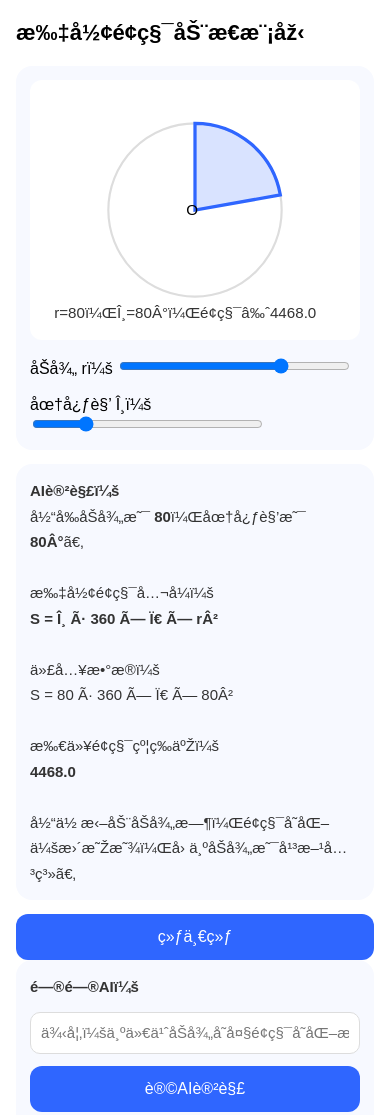
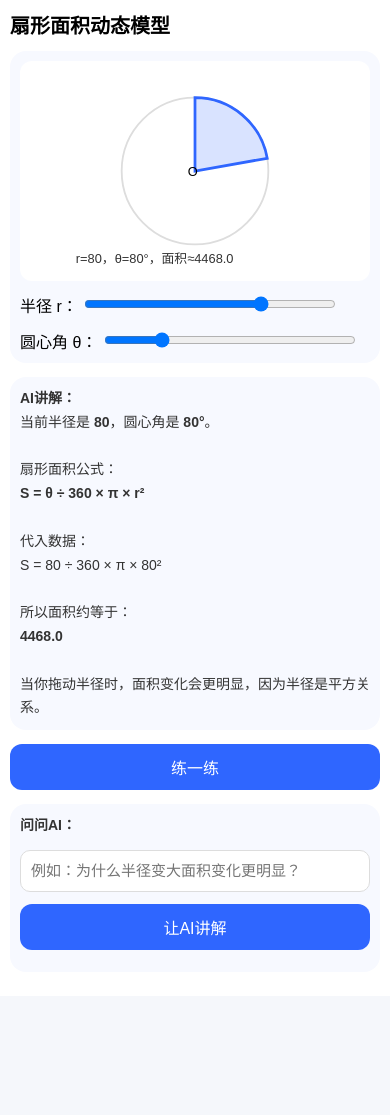
Before and after one commit to caiboduo-create/math-mvp, a website: page index.html in a window 390 px wide. After the commit the page ends 996 px from the top, so only its background shows below. Drawn offline with nearby package versions, Linux system fonts and the light colour scheme.

Commit message:
fix mobile layout

```diff
--- a/index.html
+++ b/index.html
@@ -1,17 +1,62 @@
 <!DOCTYPE html>
 <html>
+<head>
+  <meta charset="utf-8" />
+  <meta name="viewport" content="width=device-width, initial-scale=1.0">
+  <title>AI动态数学课件</title>
   <script src="https://cdn.jsdelivr.net/npm/marked/marked.min.js"></script>
-<head
-  <meta charset="utf-8" />
-  <title>AI动态数学课件</title>
+
   <style>
-    body { margin:0; font-family: Arial, sans-serif; background:#f5f7fb; }
-    .page { max-width:430px; margin:auto; background:white; min-height:100vh; padding:16px; }
-    .title { font-size:22px; font-weight:bold; margin-bottom:12px; }
-    .card { background:#f7f9ff; border-radius:16px; padding:14px; margin-bottom:14px; }
-    .ai { line-height:1.7; font-size:15px; color:#333; }
-    button { width:100%; height:46px; border:0; border-radius:12px; background:#2f66ff; color:white; font-size:16px; }
-    input[type="range"] { width:70%; }
+    body {
+      margin:0;
+      font-family: Arial, sans-serif;
+      background:#f5f7fb;
+    }
+
+    .page {
+      width:100%;
+      max-width:430px;
+      margin:0 auto;
+      background:white;
+      min-height:100vh;
+      padding:12px;
+      box-sizing:border-box;
+    }
+
+    .title {
+      font-size:22px;
+      font-weight:bold;
+      margin-bottom:12px;
+    }
+
+    .card {
+      background:#f7f9ff;
+      border-radius:16px;
+      padding:12px;
+      margin-bottom:14px;
+      box-sizing:border-box;
+    }
+
+    .ai {
+      line-height:1.7;
+      font-size:15px;
+      color:#333;
+    }
+
+    button {
+      width:100%;
+      height:46px;
+      border:0;
+      border-radius:12px;
+      background:#2f66ff;
+      color:white;
+      font-size:16px;
+    }
+
+    input[type="range"] {
+      width:72%;
+    }
+
     .input-box {
       width:100%;
       height:42px;
@@ -22,6 +67,37 @@
       font-size:15px;
       box-sizing:border-box;
     }
+
+    svg {
+      width:100%;
+      height:240px;
+      background:white;
+      border-radius:12px;
+      display:block;
+    }
+
+    @media (max-width:480px) {
+      .page {
+        max-width:none;
+        padding:10px;
+      }
+
+      .title {
+        font-size:20px;
+      }
+
+      .card {
+        padding:10px;
+      }
+
+      svg {
+        height:220px;
+      }
+
+      .ai {
+        font-size:14px;
+      }
+    }
   </style>
 </head>
 
@@ -30,7 +106,7 @@
     <div class="title">扇形面积动态模型</div>
 
     <div class="card">
-      <svg viewBox="0 0 300 240" style="width:100%;height:260px;background:white;border-radius:12px;">
+      <svg viewBox="0 0 300 240">
         <circle cx="150" cy="120" r="80" fill="none" stroke="#ddd" stroke-width="2"/>
         <path id="sector" fill="rgba(47,102,255,0.18)" stroke="#2f66ff" stroke-width="3"/>
         <text x="142" y="125" font-size="14">O</text>
@@ -66,7 +142,7 @@
       <div id="checkResult" style="margin-top:12px;"></div>
     </div>
 
-    <div class="card ai">
+    <div class="card ai" style="margin-top:14px;">
       <b>问问AI：</b><br>
       <input id="aiQuestion" class="input-box" placeholder="例如：为什么半径变大面积变化更明显？">
 
@@ -131,11 +207,8 @@
     }
 
     function showPractice() {
-      const questionR = Math.floor(Math.random() * 50) + 30;
-      const questionAngle = Math.floor(Math.random() * 160) + 40;
-
-      practiceR = questionR;
-      practiceAngle = questionAngle;
+      practiceR = Math.floor(Math.random() * 50) + 30;
+      practiceAngle = Math.floor(Math.random() * 160) + 40;
       practiceAnswer = (practiceAngle / 360) * Math.PI * practiceR * practiceR;
 
       document.getElementById('practiceBox').style.display = 'block';
@@ -151,10 +224,11 @@
     }
 
     function checkAnswer() {
-      const userAnswer = Number(document.getElementById('answerInput').value);
+      const input = document.getElementById('answerInput').value;
+      const userAnswer = Number(input);
       const correctAnswer = Number(practiceAnswer.toFixed(1));
 
-      if (!document.getElementById('answerInput').value) {
+      if (!input) {
         document.getElementById('checkResult').innerHTML = '请输入答案。';
         return;
       }
@@ -205,7 +279,7 @@
 
       } catch (error) {
         document.getElementById('aiAnswer').innerHTML =
-      '❌ AI连接失败，请检查 server.js 是否正在运行。';
+          '❌ AI连接失败，请检查服务是否正在运行。';
       }
     }
 
```
Lines whose indentation alone changed are shown as unchanged.
